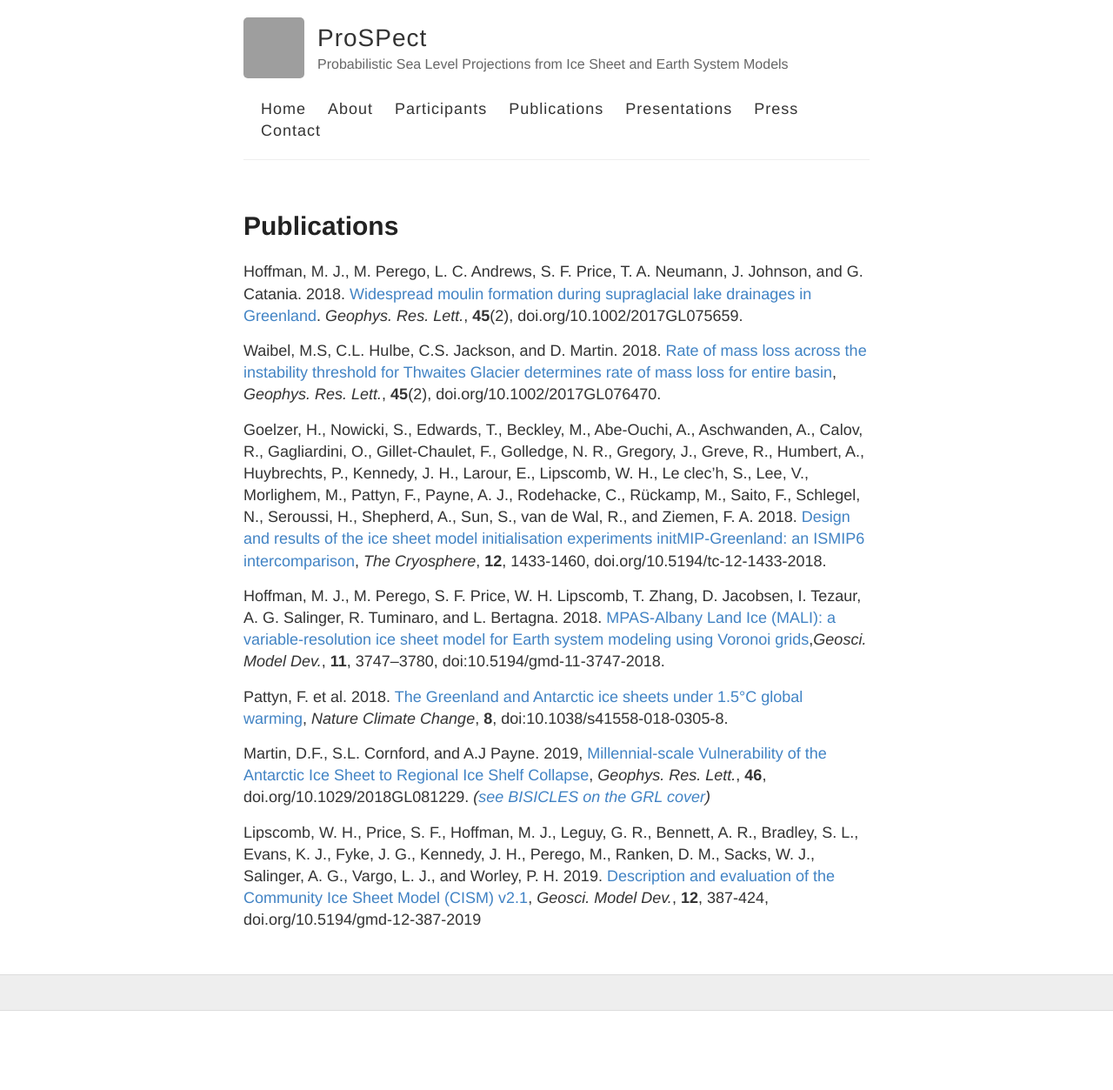
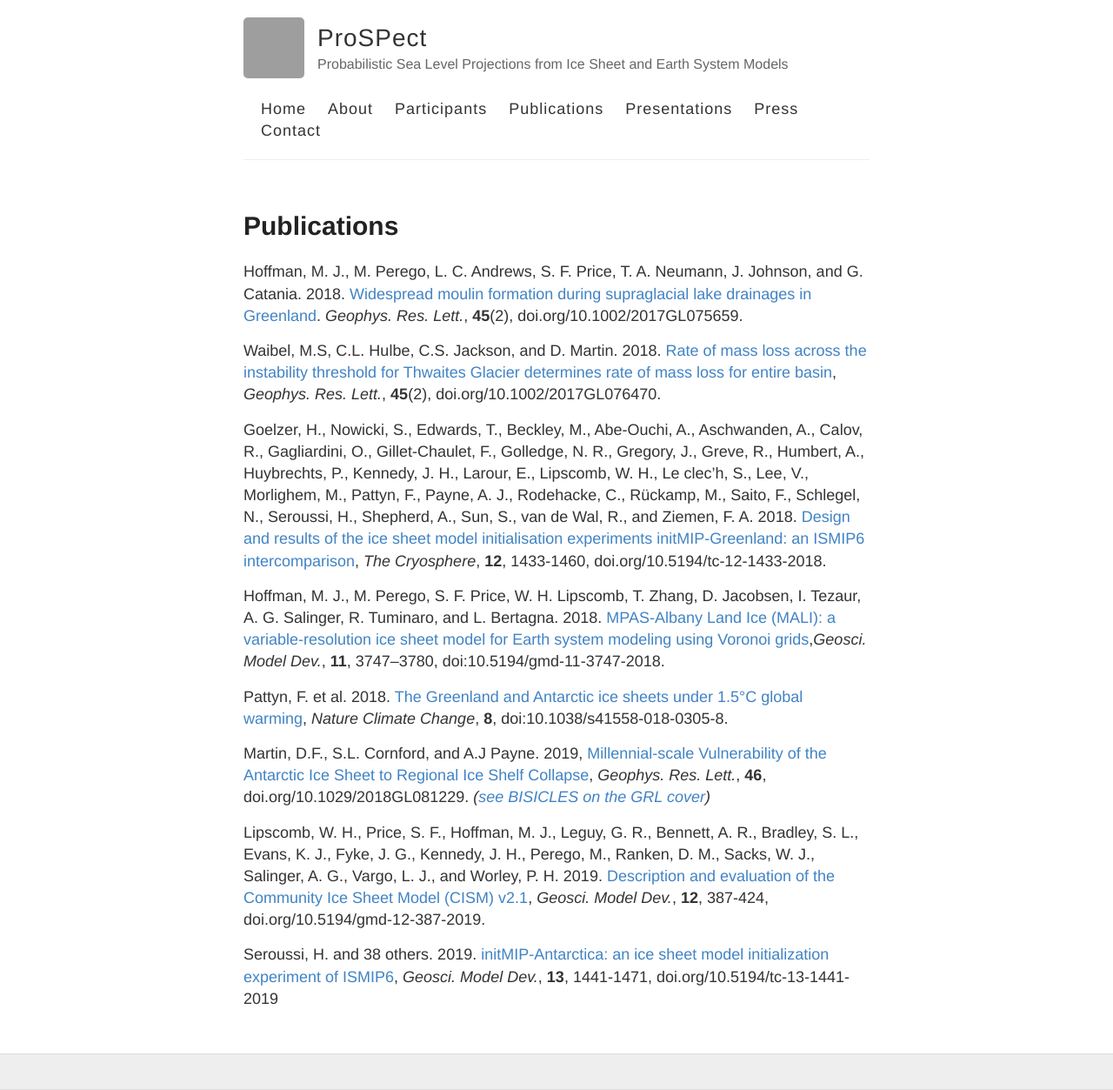
Before and after one commit to SLE-E3SM/SLE-E3SM.github.io, a Jekyll site: the page built from publications.md, in a window 1280 px wide. Shown: the whole page at 87% size. Built offline with Jekyll 4.4.1, drawn with Linux system fonts in a browser that asks for light colours; before the commit the page ends 1162 px from its top, so only the background shows below that; grey boxes are pictures that could not be loaded.

Commit message:
Update publications.md

```diff
--- a/publications.md
+++ b/publications.md
@@ -16,4 +16,6 @@ Pattyn, F. et al. 2018. [The Greenland and Antarctic ice sheets under 1.5°C glo
 
 Martin, D.F., S.L. Cornford, and A.J Payne. 2019, [Millennial‐scale Vulnerability of the Antarctic Ice Sheet to Regional Ice Shelf Collapse](https://agupubs.onlinelibrary.wiley.com/doi/10.1029/2018GL081229), *Geophys. Res. Lett.*, **46**, doi.org/10.1029/2018GL081229. *([see BISICLES on the GRL cover](https://agupubs.onlinelibrary.wiley.com/doi/pdf/10.1002/grl.57643))*
 
-Lipscomb, W. H., Price, S. F., Hoffman, M. J., Leguy, G. R., Bennett, A. R., Bradley, S. L., Evans, K. J., Fyke, J. G., Kennedy, J. H., Perego, M., Ranken, D. M., Sacks, W. J., Salinger, A. G., Vargo, L. J., and Worley, P. H. 2019. [Description and evaluation of the Community Ice Sheet Model (CISM) v2.1](https://www.geosci-model-dev.net/12/387/2019/), *Geosci. Model Dev.*, **12**, 387-424, doi.org/10.5194/gmd-12-387-2019
+Lipscomb, W. H., Price, S. F., Hoffman, M. J., Leguy, G. R., Bennett, A. R., Bradley, S. L., Evans, K. J., Fyke, J. G., Kennedy, J. H., Perego, M., Ranken, D. M., Sacks, W. J., Salinger, A. G., Vargo, L. J., and Worley, P. H. 2019. [Description and evaluation of the Community Ice Sheet Model (CISM) v2.1](https://www.geosci-model-dev.net/12/387/2019/), *Geosci. Model Dev.*, **12**, 387-424, doi.org/10.5194/gmd-12-387-2019.
+
+Seroussi, H. and 38 others. 2019. [initMIP-Antarctica: an ice sheet model initialization experiment of ISMIP6](https://www.the-cryosphere.net/13/1441/2019/), *Geosci. Model Dev.*, **13**, 1441-1471, doi.org/10.5194/tc-13-1441-2019
```
